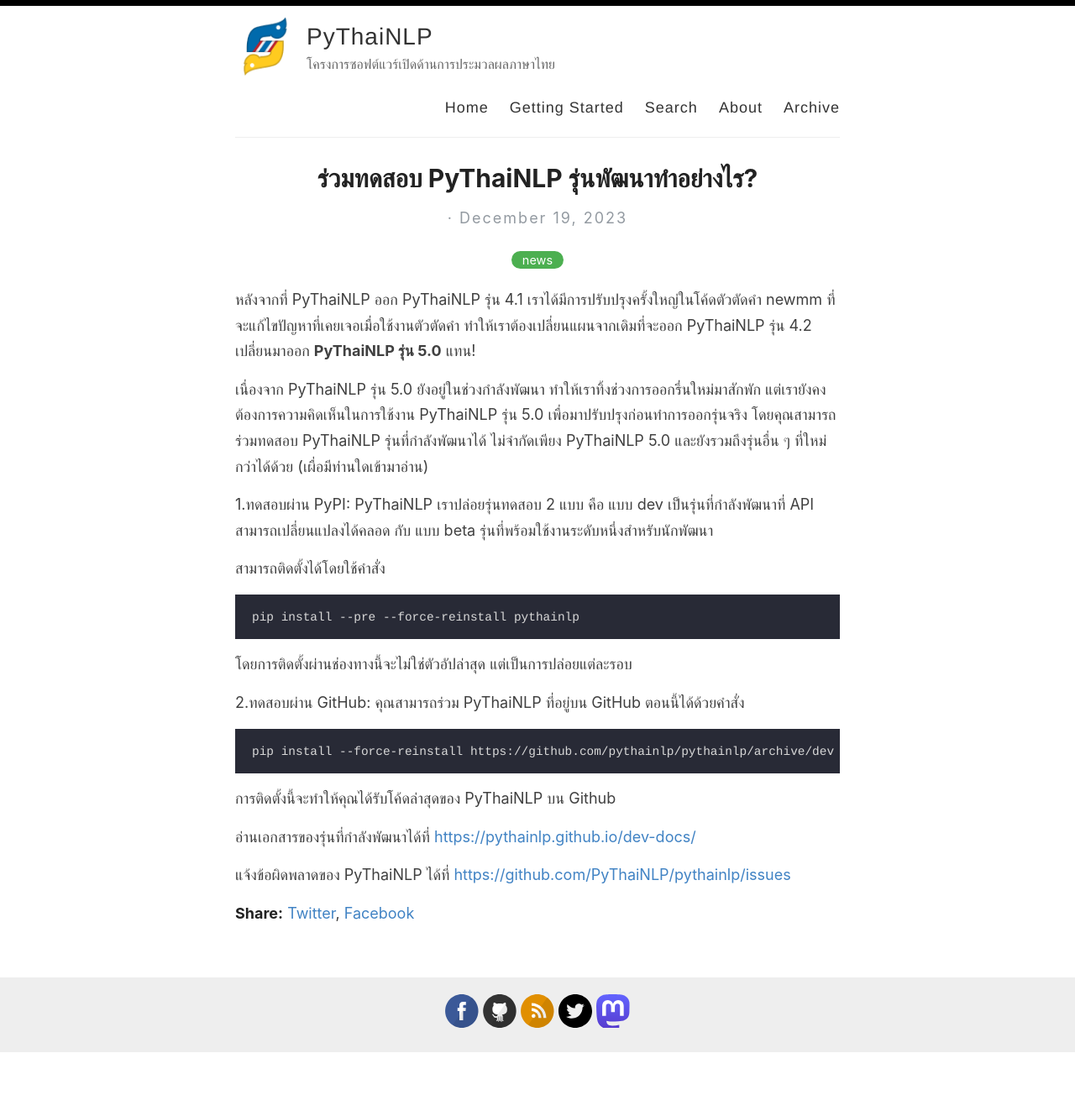
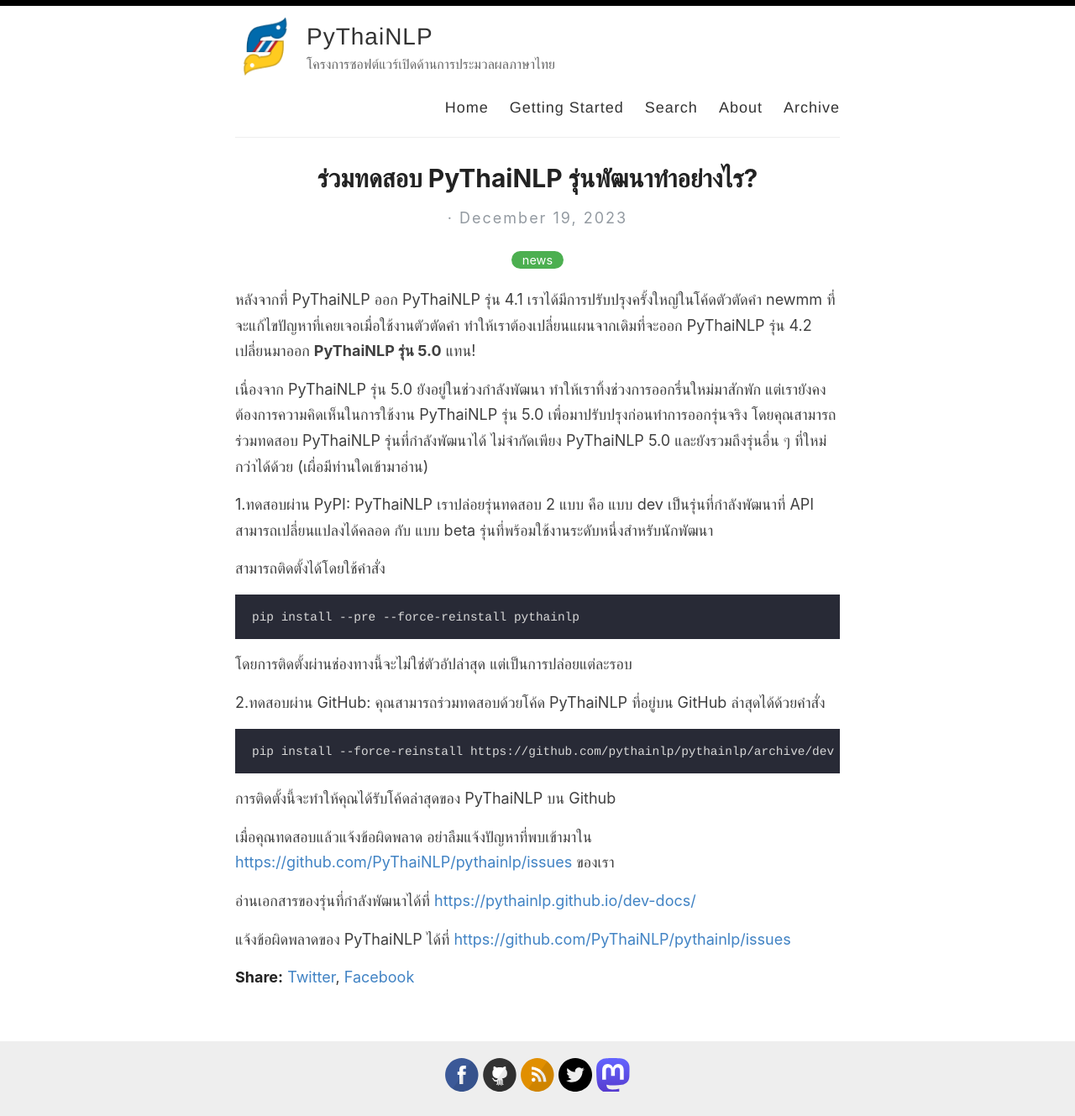
Before and after one commit to PyThaiNLP/th, a Jekyll site: the page built from _posts/2023-12-19-testing.md, in a window 1280 px wide. Shown: the whole page at 84% size. Built offline with Jekyll 4.4.1, drawn with Linux system fonts in a browser that asks for light colours; before the commit the page ends 1253 px from its top, so only the background shows below that.

Commit message:
Update 2023-12-19-testing.md

````diff
--- a/_posts/2023-12-19-testing.md
+++ b/_posts/2023-12-19-testing.md
@@ -22,7 +22,7 @@ pip install --pre --force-reinstall pythainlp
 
 โดยการติดตั้งผ่านช่องทางนี้จะไม่ใช่ตัวอัปล่าสุด แต่เป็นการปล่อยแต่ละรอบ
 
-2.ทดสอบผ่าน GitHub: คุณสามารถร่วม PyThaiNLP ที่อยู่บน GitHub ตอนนี้ได้ด้วยคำสั่ง
+2.ทดสอบผ่าน GitHub: คุณสามารถร่วมทดสอบด้วยโค้ด PyThaiNLP ที่อยู่บน GitHub ล่าสุดได้ด้วยคำสั่ง
 
 ```
 pip install --force-reinstall https://github.com/pythainlp/pythainlp/archive/dev.zip
@@ -31,6 +31,7 @@ pip install --force-reinstall https://github.com/pythainlp/pythainlp/archive/dev
 การติดตั้งนี้จะทำให้คุณได้รับโค้ดล่าสุดของ PyThaiNLP บน Github
 
 
+เมื่อคุณทดสอบแล้วแจ้งข้อผิดพลาด อย่าลืมแจ้งปัญหาที่พบเข้ามาใน [https://github.com/PyThaiNLP/pythainlp/issues](https://github.com/PyThaiNLP/pythainlp/issues) ของเรา
 
 อ่านเอกสารของรุ่นที่กำลังพัฒนาได้ที่ [https://pythainlp.github.io/dev-docs/](https://pythainlp.github.io/dev-docs/)
 
````
